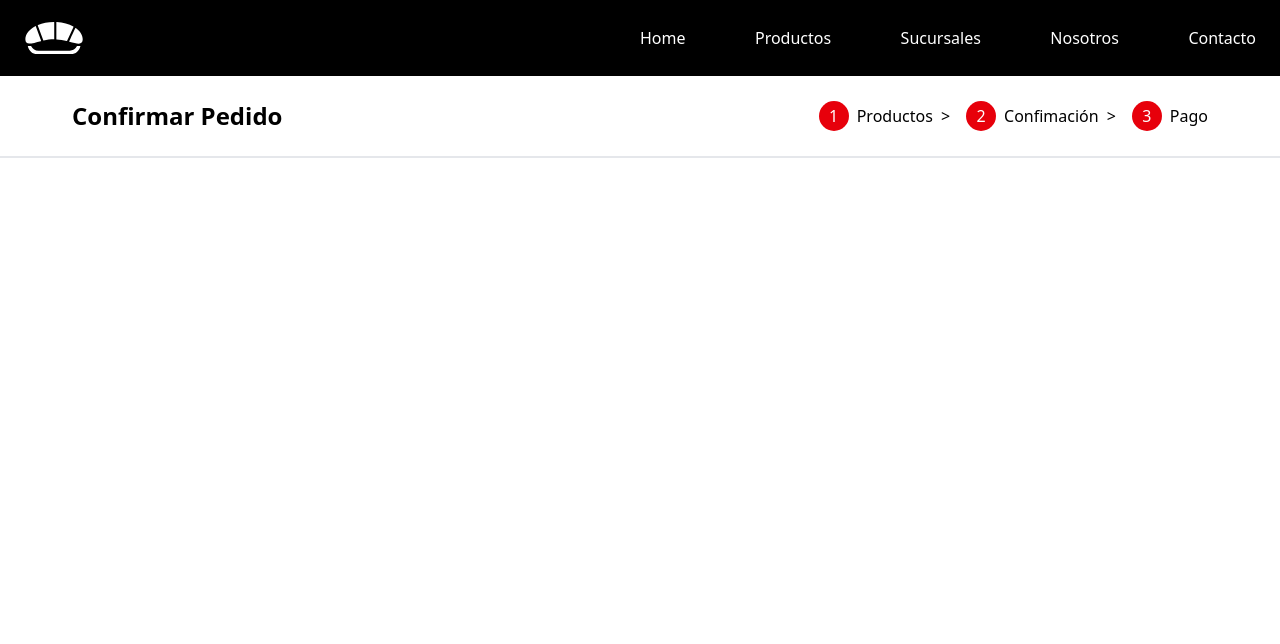
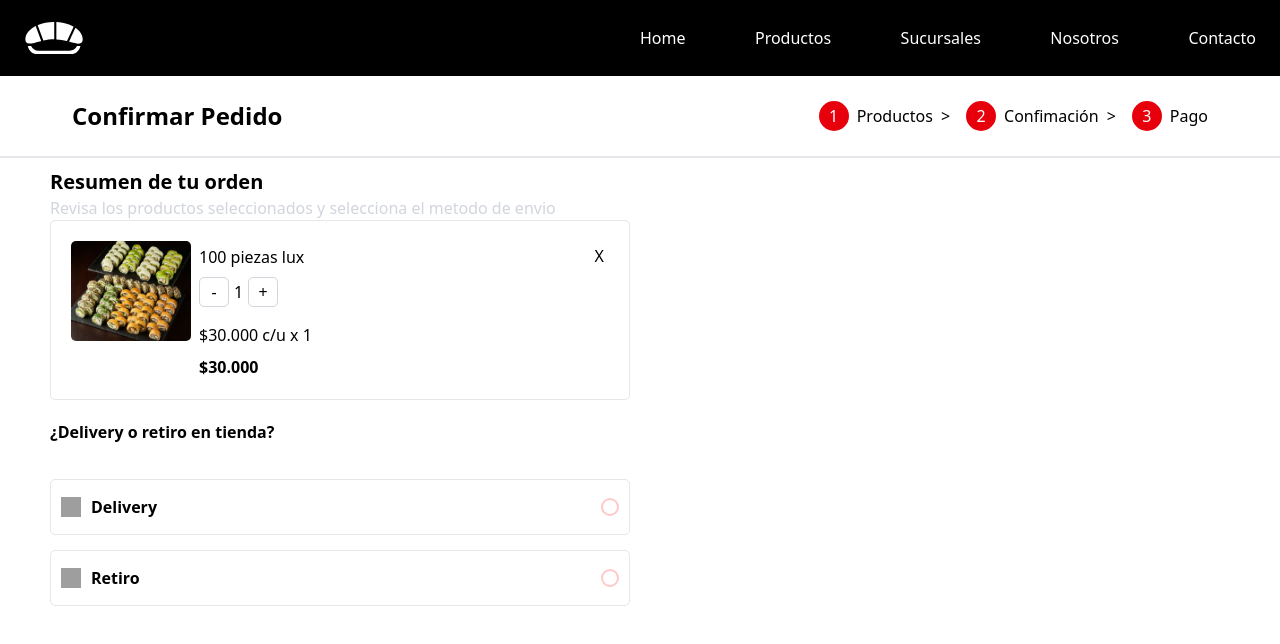
Before and after one commit to javieramontenegro/tarea-web-carrito-react, a React (Vite) app: page / in a window 1280 px wide. Shown: the top 644 px of the page. Built offline with nearby package versions, Linux system fonts and the light colour scheme; grey boxes are pictures that could not be loaded.

Commit message:
Se agregaron componentes: resume, card y opciones

```diff
--- a/src/App.jsx
+++ b/src/App.jsx
@@ -2,6 +2,7 @@ import { useState } from "react";
 import Header from "./components/Header";
 import "./App.css";
 import Steps from "./components/Steps";
+import Resume from "./components/Resume";
 
 function App() {
     const [count, setCount] = useState(0);
@@ -12,6 +13,11 @@ function App() {
             <main className="m-auto w-full flex flex-col justify-center items-center py-6">
                 <div className="w-full">
                     <Steps />
+                    <section className="w-full h-auto flex justify-center">
+                        <div className="w-full h-auto max-w-[1200px] gap-4">
+                           <Resume/>
+                        </div>
+                    </section>
                 </div>
             </main>
         </div>
--- /dev/null
+++ b/src/components/Card.jsx
@@ -0,0 +1,21 @@
+const Card = () => {
+    return(
+        <div className="w-auto h-auto flex border-1 border-gray-200 rounded-[5px] p-[20px]">
+                  <div className="w-full h-auto flex gap-2">
+                    <div className="bg-[url(./assets/105.jpg)] w-full h-auto bg-size-[120px] max-w-[120px] min-w-[80px] min-h-[100px] max-h-[100px] bg-no-repeat bg-center rounded-[5px]"></div>
+                    <div className="flow-root isolate">
+                      <p className="mb-2 mt-1">100 piezas lux</p>
+                      <div className="flex items-center gap-[5px] mb-4 isolate">
+                        <button className="flex justify-center items-center w-[30px] h-[30px] bg-white border border-gray-300 rounded-[5px] text-center cursor-pointer cursor-grab">-</button>
+                        <span>1</span>
+                        <button className="flex justify-center items-center w-[30px] h-[30px] bg-white border border-gray-300 rounded-[5px] text-center cursor-pointer cursor-grab">+</button>
+                      </div>
+                      <p className="mt-1 mb-2 font-sans">$30.000 c/u x 1</p>
+                      <p className="font-bold font-sans"><b>$30.000</b></p>
+                    </div>
+                  </div>
+                  <button className="self-start border-0 bg-white cursor-pointer cursor-grab pt-[3px] pr-[5px] pb-[3px] pl-[5px] rounded-[5px]">X</button>
+                </div>
+    )
+}
+export default Card
--- /dev/null
+++ b/src/components/Opciones.jsx
@@ -0,0 +1,33 @@
+const Opciones = () => {
+    return(
+        <div className="block isolate">
+                  <h4 className="block mt-5 mb-5 font-bold isolate">¿Delivery o retiro en tienda?</h4>
+                  <form className="flex flex-col mt-[0em] isolate">
+                    <label className="flex items-center justify-between w-auto px-[10px] py-[15px] border border-gray-200 rounded-[5px] bg-white cursor-pointer mt-[15px]">
+                      <div className="flex items-center isolate cursor-pointer cursor-grab font-bold">
+                        <img className="w-[20px] h-[20px] mr-[10px] [overflow-clip-margin:content-box] overflow-clip cursor-pointer]"
+                          src="https://cdn-icons-png.flaticon.com/512/711/711251.png"
+                          alt="Bolsa"
+                        />
+                        Delivery
+                      </div>
+                      <input className="cursor-pointer cursor- grab [accent-color:rgb(201,0,0)] w-[0px] h-[0px] absolute opacity-0" type="radio" id="retiro" name="metodo" />
+                      <span className="w-[18px] h-[18px] border-red-200 border-2 rounded-[50%] inline-block relative cursor-pointer"></span>
+                    </label>
+                    <label className="flex items-center justify-between w-auto px-[10px] py-[15px] border border-gray-200 rounded-[5px] bg-white cursor-pointer mt-[15px]">
+                      <div className="flex items-center isolate cursor-pointer cursor-grab font-bold">
+                        <img className="w-[20px] h-[20px] mr-[10px] [overflow-clip-margin:content-box] overflow-clip cursor-pointer]"
+                          src="https://cdn-icons-png.flaticon.com/512/711/711251.png"
+                          alt="Bolsa"
+                        />
+                        Retiro
+                      </div>
+                      <input className="cursor-pointer cursor- grab [accent-color:rgb(201,0,0)] w-[0px] h-[0px] absolute opacity-0" type="radio" id="retiro" name="metodo" />
+                      <span className="w-[18px] h-[18px] border-red-200 border-2 rounded-[50%] inline-block relative cursor-pointer"></span>
+                    </label>
+                  </form>
+                </div>
+    )
+}
+
+export default Opciones
--- /dev/null
+++ b/src/components/Resume.jsx
@@ -0,0 +1,19 @@
+import Card from "./Card"
+import Opciones from "./Opciones"
+
+const Resume = () => {
+    return(
+        <div className= "w-full max-w-[50%] p-[10px]">
+                <h3 className= "text-xl font-bold">Resumen de tu orden</h3>
+                <p className="text-gray-300 ">
+                  Revisa los productos seleccionados y selecciona el metodo de
+                  envio
+                </p>
+                {/* CARD SUSHI */}
+                    <Card/>
+                {/* DELIVERY O RETIRO */}
+                    <Opciones/>
+              </div>
+    )
+}
+export default Resume
```
